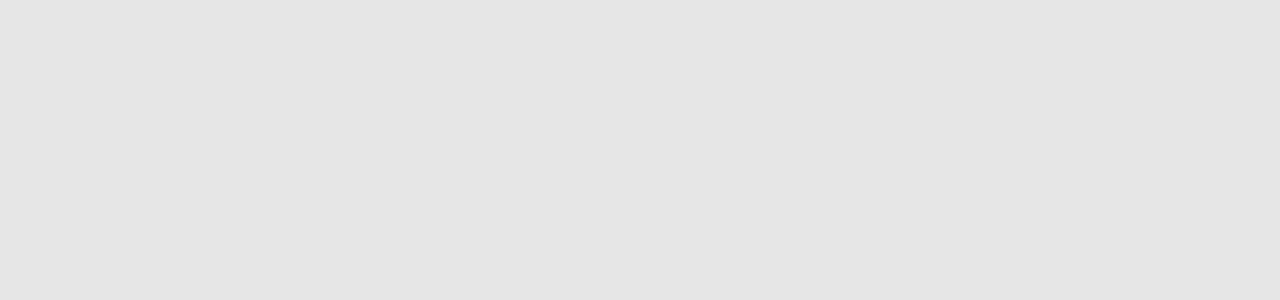
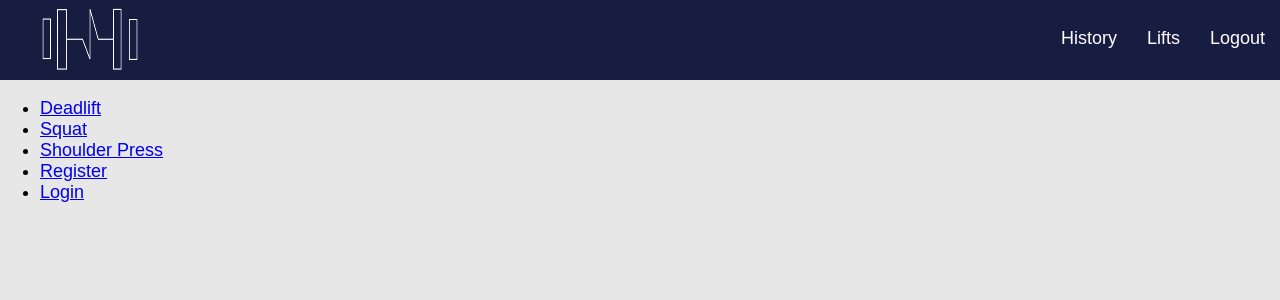
Before and after one commit to MarkByrneDKIT/GymVision, a React (Create React App) app in the folder app/: page / in a window 1280 px wide. Before the commit this address had no page. Shown: the top 300 px of the page. Built offline with nearby package versions, Linux system fonts and the light colour scheme.

Commit message:
Fix[Website]: Fixed homepage route

```diff
--- a/app/src/App.js
+++ b/app/src/App.js
@@ -26,7 +26,7 @@
         <Route path="/liftSelection" element={<LiftSelection />}/>
         <Route path="/deadlift" element={<Deadlift />}/>
         <Route path="/squat" element={<Squat />}/>
-        <Route path="/home" element={<Homepage />}/>
+        <Route path="/" element={<Homepage />}/>
         <Route path="/shoulderpress" element={<ShoulderPress />}/>
         <Route path="/history" element={<History />}/>
         <Route path="/session" element={<History />}/>
```
